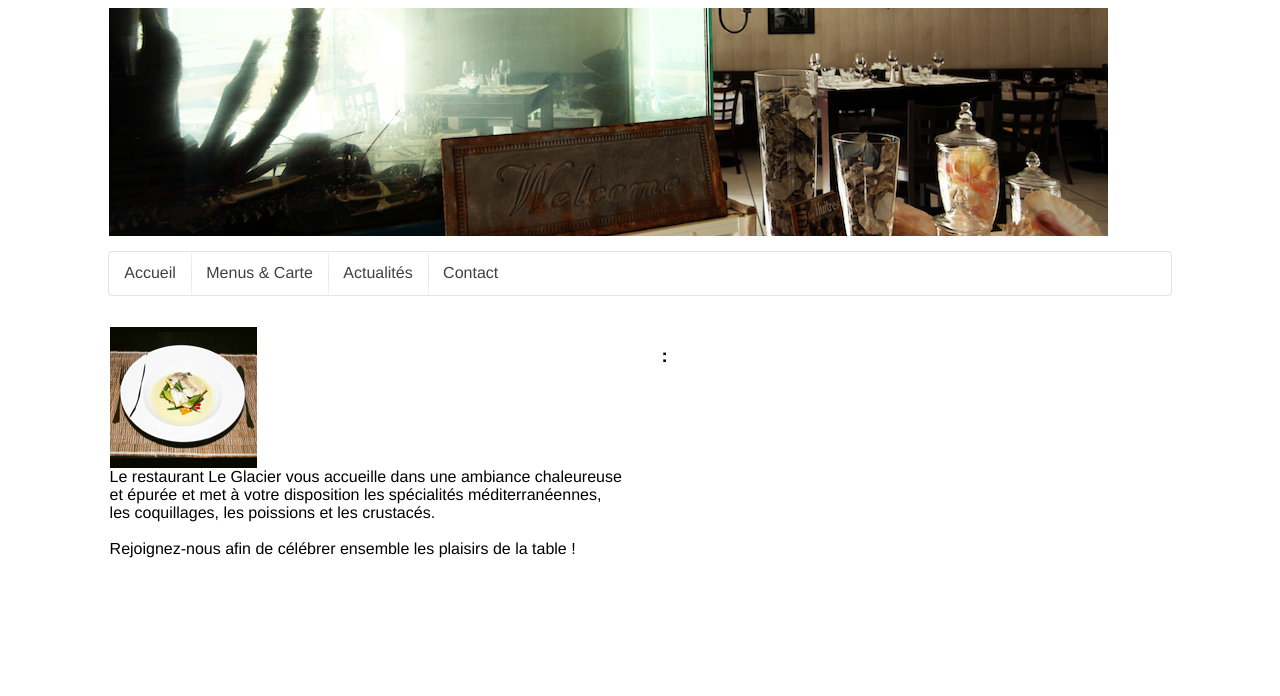
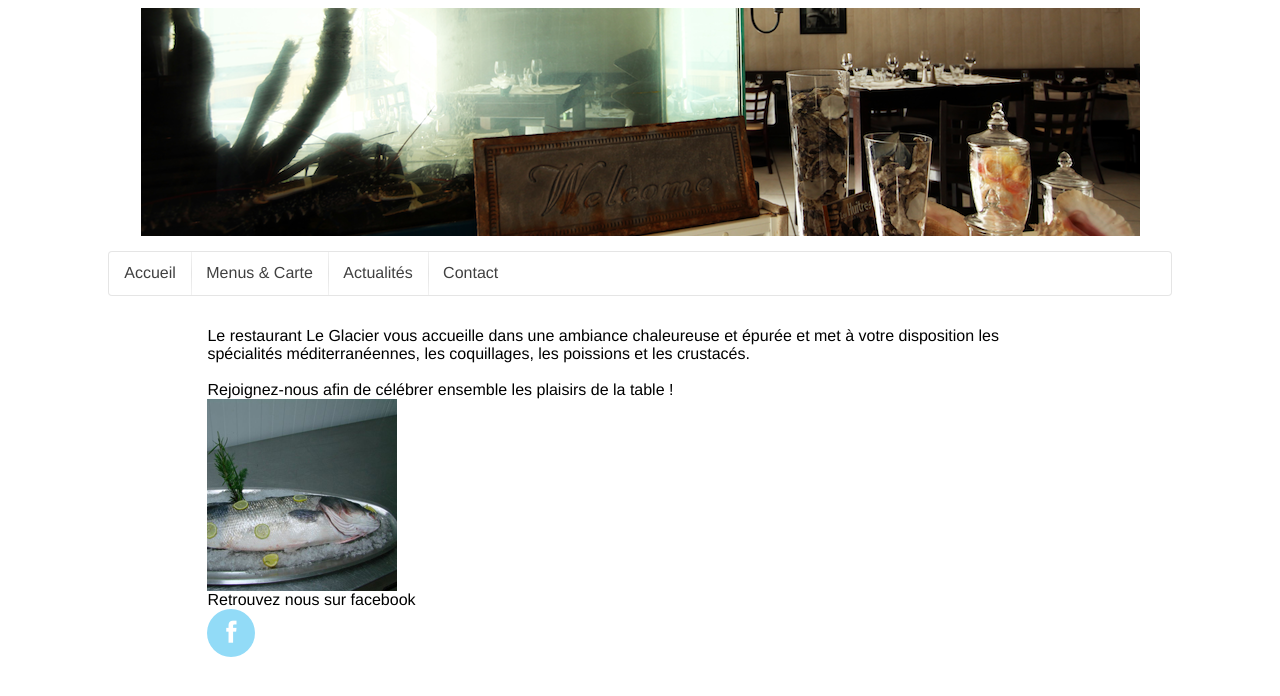
Before and after one commit to manz/glacier, a Django app: template templates/home.html in a window 1280 px wide. Shown: the top 696 px of the page. Run offline with Django 3.2, Linux system fonts and the light colour scheme; the template is opened without the code that fills it, so the values that code supplies are empty; parts of the project's set-up code (start-up, migrations or seed data) failed here and were passed over; some libraries are stand-ins or nearby versions.

Commit message:
Uses static template tag. Center the header image, do not crash when no News has been published.

```diff
--- a/restaurant/views.py
+++ b/restaurant/views.py
@@ -3,7 +3,10 @@
 
 
 def home(request):
-    actu = News.objects.all().order_by('-posted')[0]
+    try:
+        actu = News.objects.all().order_by('-posted')[0]
+    except IndexError:
+        actu = None
     return render_to_response('home.html', {'current': 'home', 'actu': actu})
 
 
@@ -15,5 +18,6 @@
     news = News.objects.all().order_by('posted')
     return render_to_response('news.html', {'current': 'news', 'news': news})
 
+
 def menus(request):
     return render_to_response('menus.html', {'current': 'menus'})
--- a/templates/base.html
+++ b/templates/base.html
@@ -1,6 +1,7 @@
+{% load static %}
 <html>
 <head>
-    <link rel="stylesheet" href="/static/css/semantic.min.css"/>
+    <link rel="stylesheet" href="{% static 'css/semantic.min.css' %}"/>
     <style type="text/css">
         html {
             font-family: Helvetica, Arial, Verdana, Tahoma, sans-serif;
@@ -13,11 +14,11 @@
 </head>
 <body>
 <div class="ui page grid ">
-    <div class="ui center aligned">
+    <div class="ui center aligned grid">
         <div class="row">
             <div class="column">
                 <div class="image">
-                    <img src="/static/glacier/bandeau.png"/>
+                    <img src="{% static 'glacier/bandeau.png' %}"/>
                 </div>
             </div>
         </div>
@@ -34,6 +35,6 @@
     </div>
 </div>
 <script src="//ajax.googleapis.com/ajax/libs/jquery/1.11.1/jquery.min.js"></script>
-<script type="text/javascript" src="/static/javascript/semantic.min.js"></script>
+<script type="text/javascript" src="{% static 'javascript/semantic.min.js' %}"></script>
 </body>
 </html>
--- a/templates/home.html
+++ b/templates/home.html
@@ -1,16 +1,24 @@
 {% extends 'base.html' %}
+{% load static %}
 {% block content %}
-    <div class="ui stackable two column grid">
+    <div class="ui {% if actu %}stackable two column{% else %}page{% endif %} grid">
         <div class="column">
-            <img src="/static/glacier/visuel1.jpg"/>
-            <br/>
             Le restaurant Le Glacier vous accueille dans une ambiance chaleureuse et épurée et met à
             votre disposition les spécialités méditerranéennes, les coquillages, les poissions et les crustacés.<br/>
             <br/>
-            Rejoignez-nous afin de célébrer ensemble les plaisirs de la table !
+            Rejoignez-nous afin de célébrer ensemble les plaisirs de la table ! <br/>
+
+            <img src="{% static 'glacier/visuel2.jpg' %}"/>
+
+            <br/>
+            Retrouvez nous sur facebook<br/>
+            <a style="text-decoration: none;" href="https://www.facebook.com/leglaciermarseillan?fref=ts"><i
+                    class="blue inverted large facebook circular icon"></i></a>
         </div>
-        <div class="column">
-            {% include 'actu.html' with actu=actu %}
-        </div>
+        {% if actu %}
+            <div class="column">
+                {% include 'actu.html' with actu=actu %}
+            </div>
+        {% endif %}
     </div>
 {% endblock %}
```
